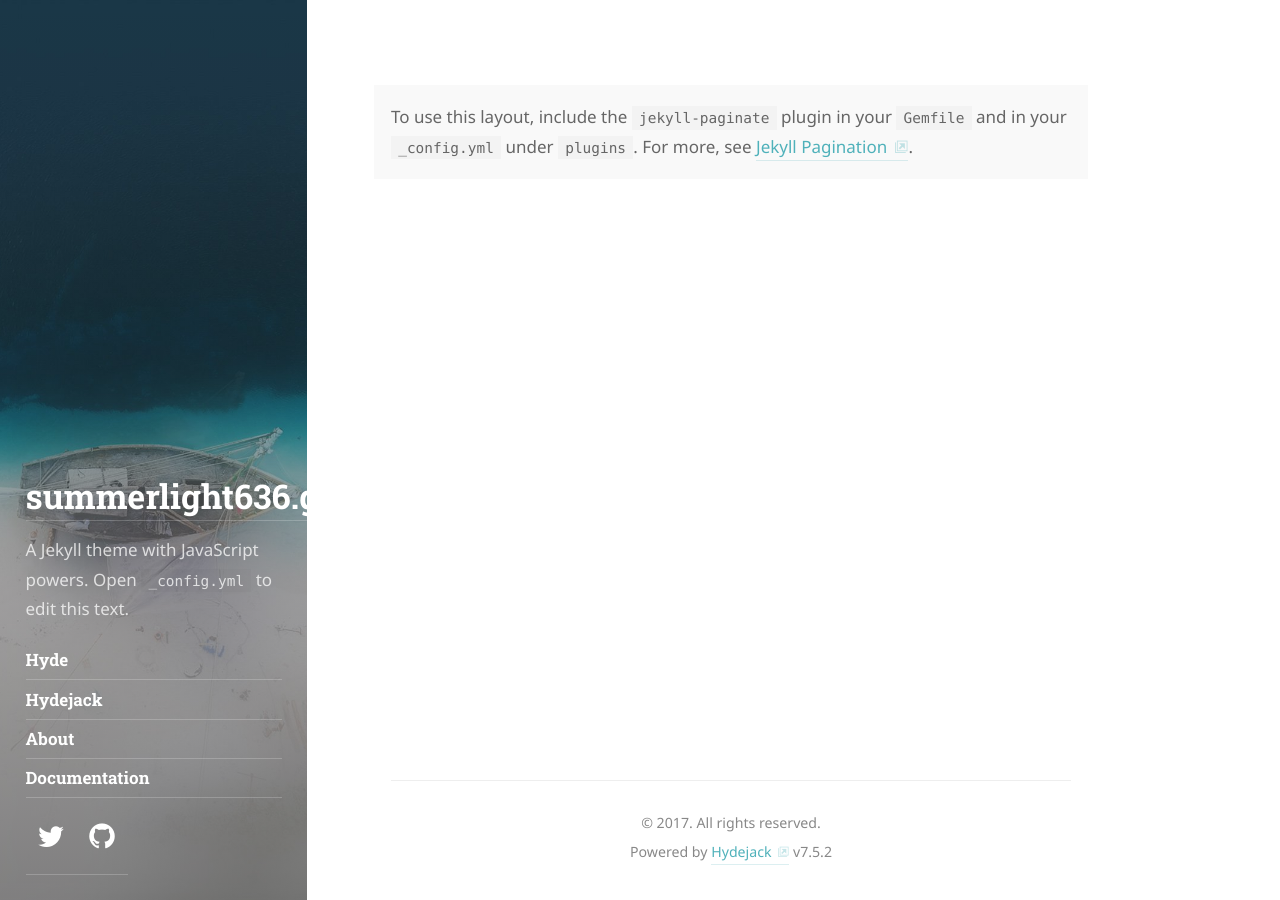
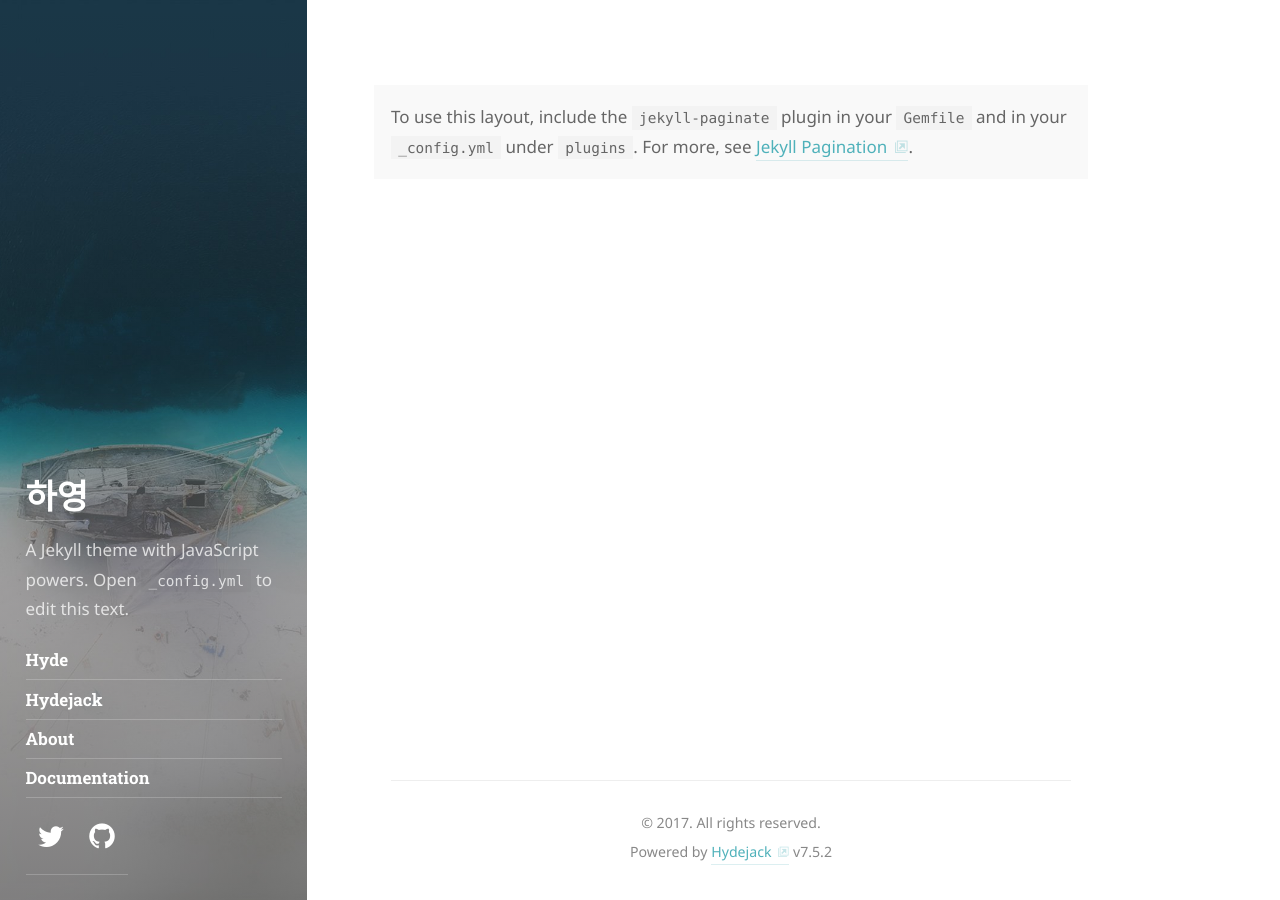
Before and after one commit to summerlight636/summerlight636.github.io, a Jekyll site: the page built from index.html, in a window 1280 px wide. Built offline with Jekyll 4.4.1, drawn with Linux system fonts in a browser that asks for light colours; some web fonts are replaced; the list of posts is cut into pages by our own code.

Commit message:
Update _config.yml

```diff
--- a/_config.yml
+++ b/_config.yml
@@ -22,7 +22,7 @@ baseurl:               ''
 lang:                  en
 
 # The title of your blog. Used in the sidebar and the browser tab.
-title:
+title:                 하영
 
 # A short description (~150 chars) of the page used for the meta description tag.
 # Can use markdown, but no more than one paragraph (enforced by `>`)
```
